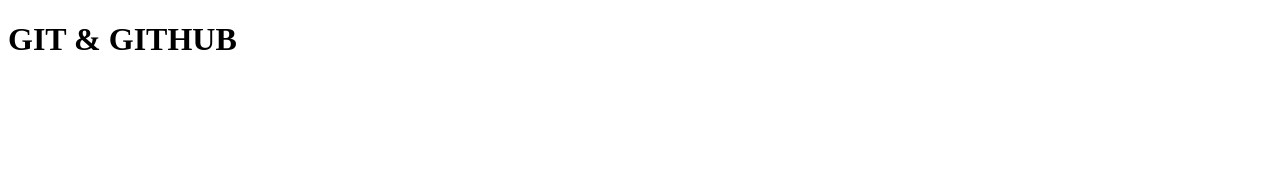
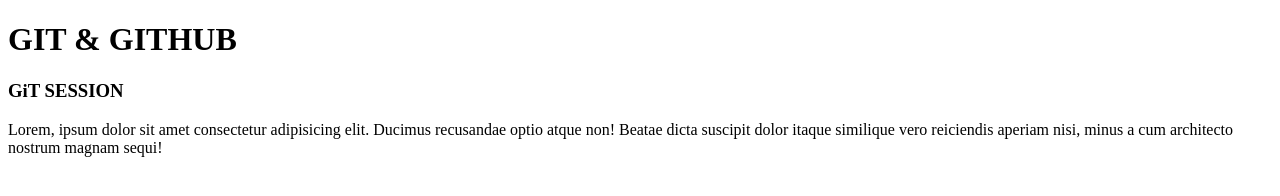
Before and after one commit to deepussam/gitDemo, a plain HTML site: page index.html in a window 1280 px wide. Drawn offline with Linux system fonts and the light colour scheme.

Commit message:
style added

```diff
--- a/index.html
+++ b/index.html
@@ -4,8 +4,11 @@
     <meta charset="UTF-8">
     <meta name="viewport" content="width=device-width, initial-scale=1.0">
     <title>GIT & GITHUB</title>
+    <link rel="stylesheet" href="style.css">
 </head>
 <body>
     <h1>GIT & GITHUB</h1>
+    <h3>GiT SESSION</h3>
+    <p>Lorem, ipsum dolor sit amet consectetur adipisicing elit. Ducimus recusandae optio atque non! Beatae dicta suscipit dolor itaque similique vero reiciendis aperiam nisi, minus a cum architecto nostrum magnam sequi!</p>
 </body>
 </html>
```
Also changed, not shown: style.css (added).
